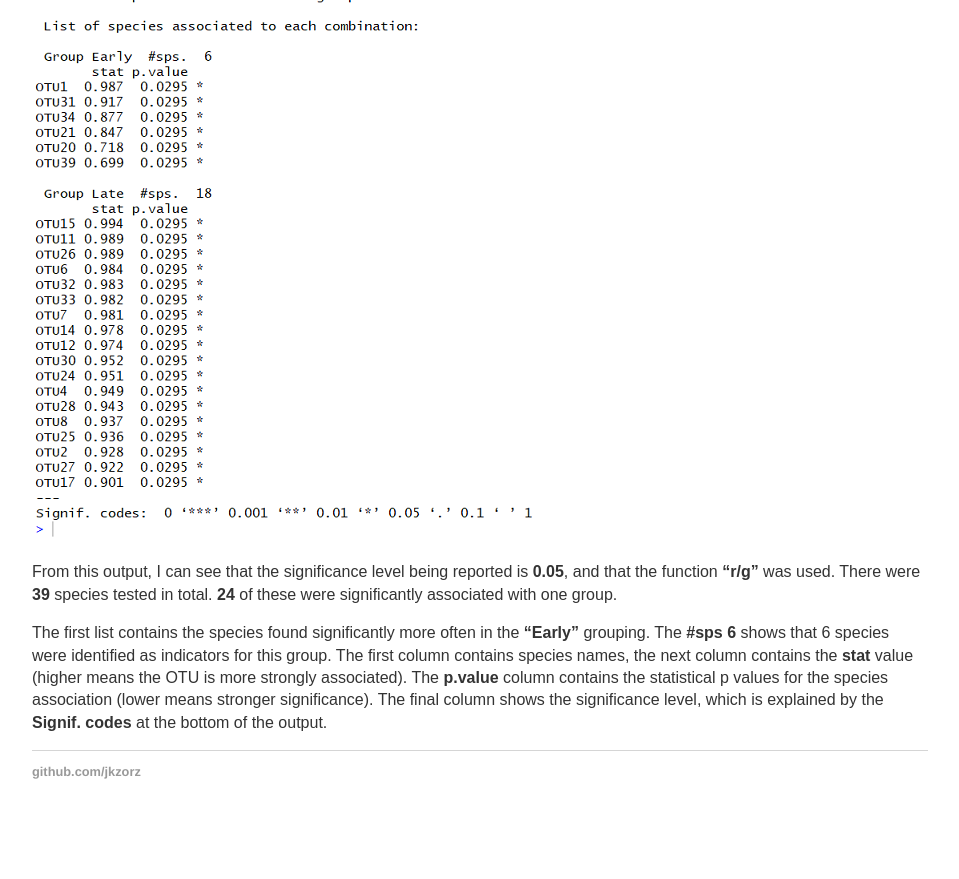
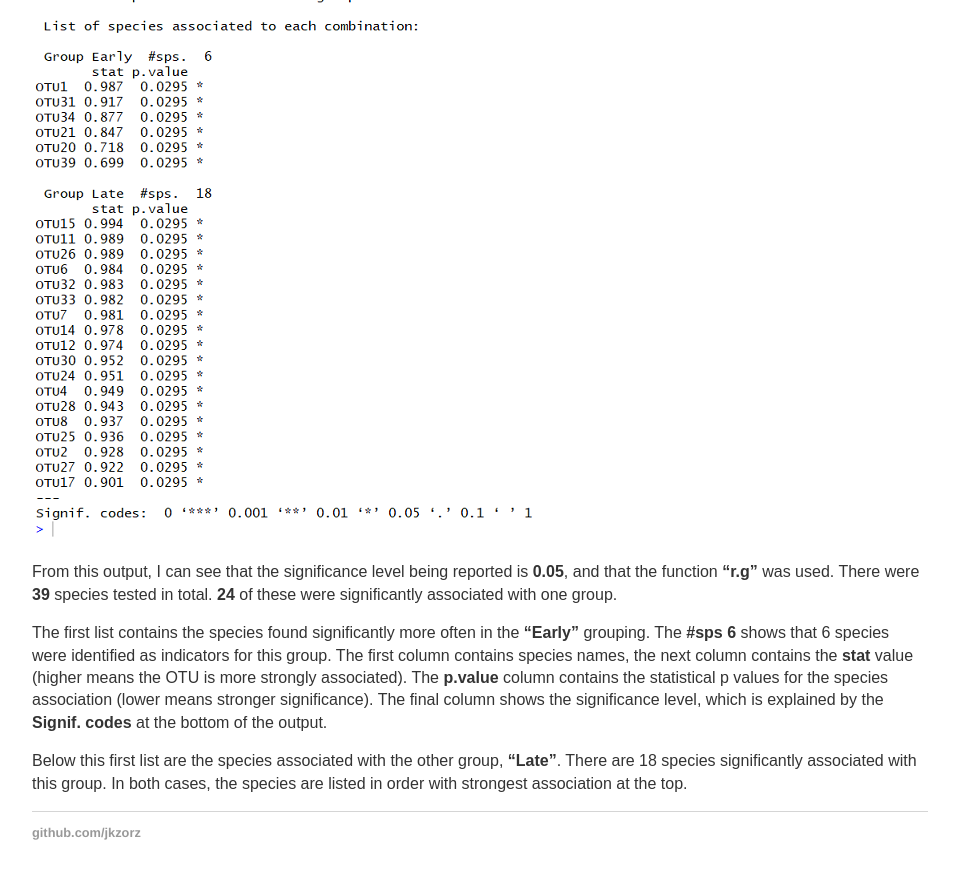
Before and after one commit to jkzorz/jkzorz.github.io, a Jekyll site: the page built from _posts/2019-07-02-Indicator-species-analysis.md, in a window 1280 px wide and 900 px high, scrolled down 1892 px. Shown: the top 879 px of the window, without its empty margins (160-1119 px from the left). Built offline with Jekyll 4.4.1, drawn with Linux system fonts in a browser that asks for light colours; before the commit the page ends 2731 px from its top, so only the background shows below that.

Commit message:
Update 2019-07-02-Indicator-species-analysis.md

```diff
--- a/_posts/2019-07-02-Indicator-species-analysis.md
+++ b/_posts/2019-07-02-Indicator-species-analysis.md
@@ -62,6 +62,8 @@ The summary function will only return the statistically significant species (<i>
  ![useful image]({{ site.url }}/assets/Indicspecies.png)
 
 
-From this output, I can see that the significance level being reported is <b>0.05</b>, and that the function <b>"r/g"</b> was used. There were <b>39</b> species tested in total. <b>24</b> of these were significantly associated with one group.
+From this output, I can see that the significance level being reported is <b>0.05</b>, and that the function <b>"r.g"</b> was used. There were <b>39</b> species tested in total. <b>24</b> of these were significantly associated with one group.
 
 The first list contains the species found significantly more often in the <b>"Early"</b> grouping. The <b>#sps 6</b> shows that 6 species were identified as indicators for this group.  The first column contains species names, the next column contains the <b>stat</b> value (higher means the OTU is more strongly associated). The <b>p.value</b> column contains the statistical p values for the species association (lower means stronger significance). The final column shows the significance level, which is explained by the <b>Signif. codes</b> at the bottom of the output.
+
+Below this first list are the species associated with the other group, <b>"Late"</b>. There are 18 species significantly associated with this group. In both cases, the species are listed in order with strongest association at the top.
```
